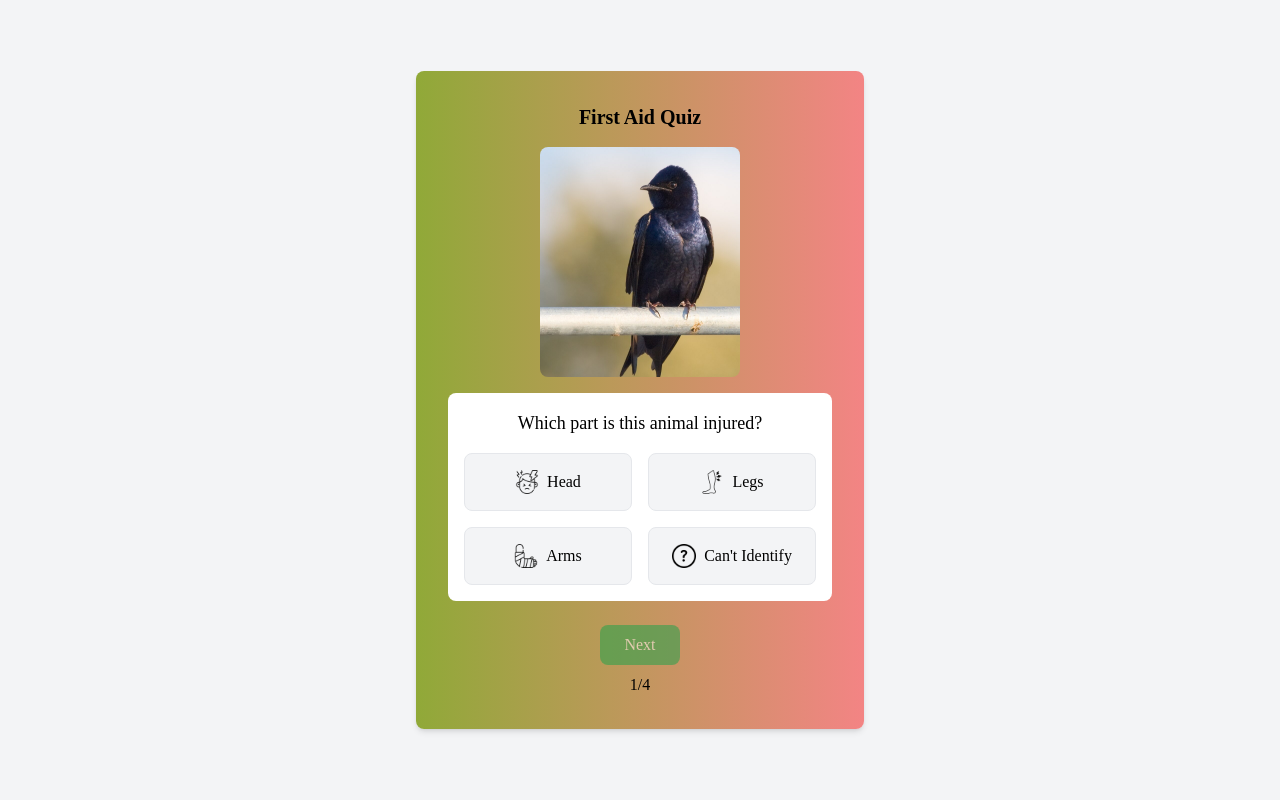
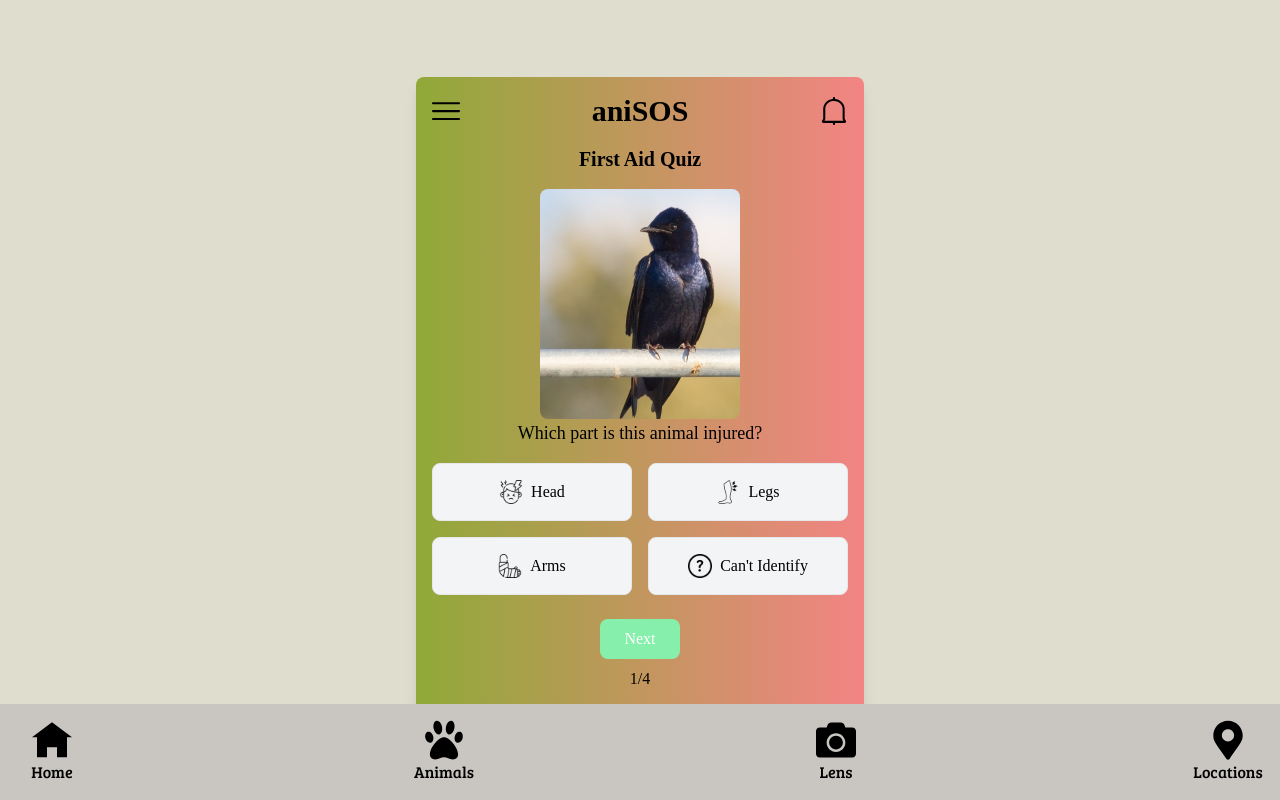
Before and after one commit to DevynnT/anisos, a Next.js app: page /quiz in a window 1280 px wide. Built offline with nearby package versions, Linux system fonts and the light colour scheme.

Commit message:
add the topbanner, but navbar not work

```diff
--- a/src/app/quiz/page.tsx
+++ b/src/app/quiz/page.tsx
@@ -3,6 +3,8 @@
 import { useState } from 'react';
 import Image from 'next/image';
 import { useRouter } from 'next/navigation';
+import NavBar from '@/components/NavBar';
+import TopBanner from '@/components/TopBanner';
 
 const questions = [
   {
@@ -64,57 +66,44 @@ const FirstAidQuiz = () => {
       };
 
       return (
-        <div className="min-h-screen bg-gray-100 flex flex-col items-center justify-center p-4">
-          <div className="rounded-lg shadow-md p-8 w-full max-w-md green-gradient">
-            <div className="flex justify-center items-center mb-4">
-              <span className="text-xl font-semibold">First Aid Quiz</span>
-            </div>
-
-            <div className="flex justify-center mb-4">
-              <Image src="/bird.svg" alt="Bird" width={200} height={200} className="rounded-lg" />
-            </div>
-
-            <div className="bg-white rounded-lg p-4 mb-6">
+        <div className="flex flex-col min-h-screen items-center justify-center p-4">
+          <div className="rounded-lg shadow-lg p-4 w-full max-w-md green-gradient">
+            <TopBanner />
+            <div className="my-4">
+              <div className="text-xl font-semibold text-center mb-4">First Aid Quiz</div>
+              <Image src="/bird.svg" alt="Bird" width={200} height={200} className="rounded-lg mx-auto" />
               <div className="text-lg font-medium text-center mb-4">
                 {questions[questionIndex].text}
               </div>
-
-              <div className="grid grid-cols-2 gap-4">
+              <div className="grid grid-cols-2 gap-4 mb-6">
                 {questions[questionIndex].options.map((option, index) => (
                   <button
                     key={option.text}
                     className={`flex items-center justify-center p-4 border rounded-lg ${
-                      isSelected(index) ? 'bg-green-gradient' : 'bg-gray-100'
+                      isSelected(index) ? 'bg-green-500 text-white' : 'bg-gray-100'
                     }`}
                     onClick={() => selectOption(index)}
                   >
-                    <div className="flex items-center">
-                      <Image
-                        src={option.imgSrc}
-                        alt={option.text}
-                        width={24}
-                        height={24}
-                      />
+                    <Image src={option.imgSrc} alt={option.text} width={24} height={24} />
                     <span className="ml-2">{option.text}</span>
-                    </div>
                   </button>
                 ))}
               </div>
-            </div>
-
-            <div className="flex flex-col items-center">
+              <div className="flex flex-col items-center mb-4">
                 <button
                   onClick={handleNext}
-                className={`bg-green-600 text-white px-6 py-2 rounded-lg mb-2 ${
-                  selectedOptions[questionIndex] === null ? 'opacity-50 cursor-not-allowed' : ''
+                  className={`text-white px-6 py-2 rounded-lg ${
+                    selectedOptions[questionIndex] === null ? 'bg-green-300' : 'bg-green-600'
                   }`}
                   disabled={selectedOptions[questionIndex] === null}
                 >
                   Next
                 </button>
-              <span>{questionIndex + 1}/4</span>
+                <span className="mt-2">{questionIndex + 1}/4</span>
               </div>
             </div>
+          </div>
+          <NavBar />
         </div>
       );
     };
--- a/src/app/result/page.tsx
+++ b/src/app/result/page.tsx
@@ -5,6 +5,7 @@ import Image from 'next/image';
 import Link from 'next/link';
 import { useRouter } from 'next/navigation';
 import { AiOutlineArrowLeft } from 'react-icons/ai';
+import TopBanner from '@/components/TopBanner';
 
 const useCurrentDate = () => {
   const [currentDate, setCurrentDate] = useState('');
@@ -69,18 +70,13 @@ const ResultPage = () => {
 
   return (
     <div className="min-h-screen bg-gray-100 p-4">
-    <div className="max-w-md mx-auto">
-      {/* Back Button with SVG */}
-      <div className="mb-4 text-black">
-        <button onClick={() => router.push('/')} className="flex items-center">
-          <Image src="/back.svg" alt="Back" width={24} height={24} />
-        </button>
-      </div>
+    <div className="max-w-md mx-auto bg-white rounded-lg shadow-md">
+      <TopBanner /> {/* TopBanner component moved inside the white background div */}
 
-        {/* Content */}
-        <div className="bg-white rounded-lg shadow-md p-8">
-          <div className="mb-4 rounded-full shadow p-2 flex items-center justify-center">
-            <span className="text-lg font-semibold">Here is the First Aid for this animal!</span>
+      {/* The rest of your content goes here, following the TopBanner */}
+      <div className="p-8">
+        <div className="mb-4 rounded-full shadow p-2 flex items-center justify-center">
+          <span className="text-lg font-semibold">Here is the First Aid for this animal!</span>
           </div>
 
           {/* Animal Condition */}
@@ -130,6 +126,6 @@ const ResultPage = () => {
       </div>
     </div>
   );
-};
+}
 
 export default ResultPage;
```
Lines whose indentation alone changed are shown as unchanged.
